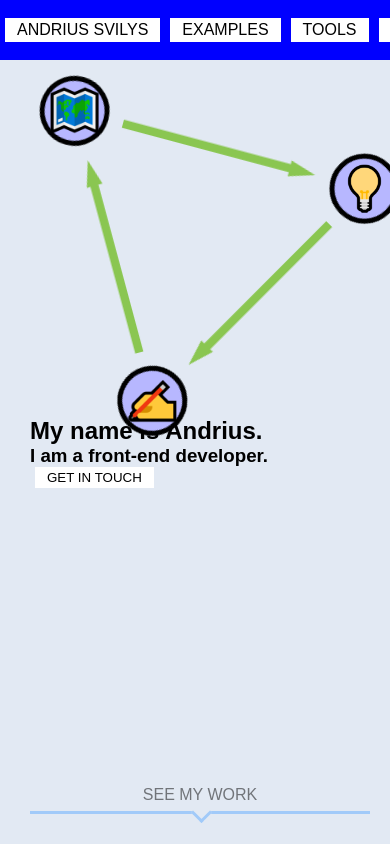
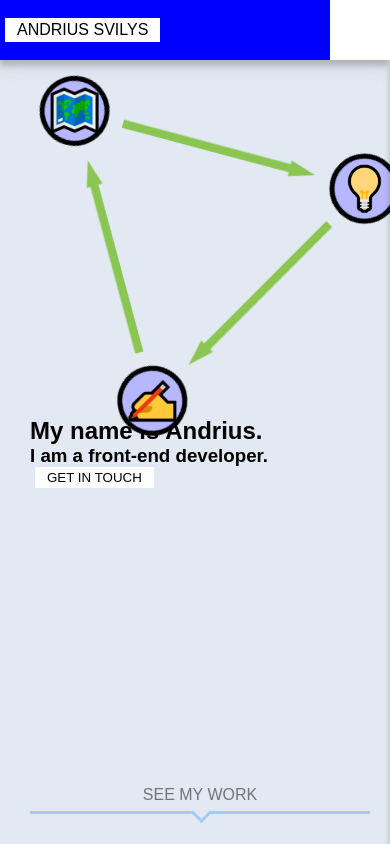
Before and after one commit to andriussvilys/landing-page, a React (Create React App) app: page / in a window 390 px wide. Built offline with nearby package versions, Linux system fonts and the light colour scheme.

Commit message:
mobile nav

```diff
--- a/src/App.js
+++ b/src/App.js
@@ -10,6 +10,11 @@ function App() {
           <a href="#kv">Andrius Svilys</a>
         </div>
         <div className="nav-links-container">
+          <div className="nav-links-hamburger"
+            onClick={() => {
+              document.querySelector(".nav-links-list").classList.toggle("links-list-display")
+            }}
+          ></div>
           <ul className="nav-links-list">
               <li className="nav-links-listItem">
                 <a href="#examples">Examples</a>
--- a/src/css/index.css
+++ b/src/css/index.css
@@ -52,6 +52,7 @@ main {
       grid-template-columns: [indent] 10px [content margin] 20px [content] calc(100% - 50px) [content margin] 20px;
   -ms-grid-rows: [kv] 100% 100%;
       grid-template-rows: [kv] 100% 100%;
+  scroll-behavior: smooth;
 }
 
 main section {
@@ -73,6 +74,8 @@ main section {
       -ms-flex-align: center;
           align-items: center;
   background-color: blue;
+  -webkit-box-shadow: 0 10px 20px rgba(189, 189, 189, 0.19), 0 6px 6px rgba(0, 0, 0, 0.23);
+          box-shadow: 0 10px 20px rgba(189, 189, 189, 0.19), 0 6px 6px rgba(0, 0, 0, 0.23);
 }
 
 .nav-links-list {
@@ -96,6 +99,15 @@ main section {
   white-space: nowrap;
   cursor: pointer;
   padding: 3px 12px;
+  display: -webkit-box;
+  display: -ms-flexbox;
+  display: flex;
+  -webkit-box-pack: center;
+      -ms-flex-pack: center;
+          justify-content: center;
+  -webkit-box-align: center;
+      -ms-flex-align: center;
+          align-items: center;
 }
 
 section {
@@ -134,6 +146,15 @@ section {
   white-space: nowrap;
   cursor: pointer;
   padding: 3px 12px;
+  display: -webkit-box;
+  display: -ms-flexbox;
+  display: flex;
+  -webkit-box-pack: center;
+      -ms-flex-pack: center;
+          justify-content: center;
+  -webkit-box-align: center;
+      -ms-flex-align: center;
+          align-items: center;
 }
 
 @-webkit-keyframes CTA-seemore {
@@ -190,12 +211,6 @@ section {
   -ms-flex-wrap: wrap;
       flex-wrap: wrap;
   opacity: 0.5;
-  -webkit-animation-name: CTA-seemore;
-          animation-name: CTA-seemore;
-  -webkit-animation-duration: 3s;
-          animation-duration: 3s;
-  -webkit-animation-iteration-count: infinite;
-          animation-iteration-count: infinite;
 }
 
 .CTA-seemore-text {
@@ -225,4 +240,49 @@ section {
   background-color: #e2e9f3;
   z-index: -1;
 }
+
+@media only screen and (max-width: 720px) {
+  .nav-links-list {
+    width: 70vw;
+    max-width: 300px;
+    height: calc(100% - 60px);
+    background-color: blue;
+    -webkit-box-orient: vertical;
+    -webkit-box-direction: normal;
+        -ms-flex-direction: column;
+            flex-direction: column;
+    -webkit-box-pack: start;
+        -ms-flex-pack: start;
+            justify-content: flex-start;
+    position: fixed;
+    z-index: 999;
+    right: 0;
+    -webkit-transform: translateX(100%);
+            transform: translateX(100%);
+    -webkit-transition: -webkit-transform 0.2s;
+    transition: -webkit-transform 0.2s;
+    transition: transform 0.2s;
+    transition: transform 0.2s, -webkit-transform 0.2s;
+    -webkit-box-shadow: inset 0 10px 20px rgba(0, 0, 0, 0.19), 0 6px 6px rgba(0, 0, 0, 0.23);
+            box-shadow: inset 0 10px 20px rgba(0, 0, 0, 0.19), 0 6px 6px rgba(0, 0, 0, 0.23);
+  }
+  .nav-links-listItem {
+    height: 40px;
+    width: 80%;
+    margin-bottom: 20px;
+  }
+  .nav-links-listItem:first-of-type {
+    margin-top: 40px;
+  }
+  .links-list-display {
+    -webkit-transform: translateX(0);
+            transform: translateX(0);
+  }
+  .nav-links-hamburger {
+    display: block;
+    height: 60px;
+    width: 60px;
+    background-color: white;
+  }
+}
 /*# sourceMappingURL=index.css.map */
--- a/src/css/index.scss
+++ b/src/css/index.scss
@@ -37,6 +37,9 @@ $accentColor: rgb(97, 171, 255);
     white-space: nowrap;
     cursor: pointer;
     padding: 3px 12px;
+    display: flex;
+    justify-content: center;
+    align-items: center;
 }
 $navHeight: 60px;
 .App{
@@ -56,6 +59,7 @@ main{
     display: grid;
     grid-template-columns: [indent] 10px [content margin] 20px [content] calc(100% - 50px) [content margin] 20px;
     grid-template-rows: [kv] 100% 100%;
+    scroll-behavior: smooth;
     section{
         grid-column-start: 1;
         grid-column-end: 5;
@@ -68,10 +72,12 @@ main{
     justify-content: space-between;
     align-items: center;
     background-color: blue;
+    box-shadow:0 10px 20px rgba(189, 189, 189, 0.19), 0 6px 6px rgba(0, 0, 0, 0.23);
 }
 .nav-links-list{
     list-style: none;
     @include centered;
+
 }
 .nav-logo, .nav-links-listItem{
     @include squareCTA;
@@ -79,14 +85,8 @@ main{
 section{
     height: 100%;
 }
-// main{
-//     grid-column-start: 3;
-//     grid-row-start: 2;
-//     grid-row-end: 3;
-// }
 
 .kv-container{
-    // padding-top: $navHeight;
     height: 100%;
     @include centered;
     position: relative;
@@ -127,10 +127,9 @@ section{
     flex-wrap: wrap;
     opacity: 0.5;
 
-    animation-name: CTA-seemore;
-    animation-duration: 3s;
-    animation-iteration-count: infinite;
-    // animation-timing-function: ease-in-out;
+    // animation-name: CTA-seemore;
+    // animation-duration: 3s;
+    // animation-iteration-count: infinite;
 }
 .CTA-seemore-text{
     text-transform: uppercase;
@@ -157,3 +156,39 @@ $caretHeight: 12px;
     background-color: $backgroundColor;
     z-index: -1;
 }
+
+@media only screen and (max-width: 720px){
+    .nav-links-list{
+        // display: none;
+        width: 70vw;
+        max-width: 300px;
+        height: calc(100% - #{$navHeight});
+        background-color: blue;
+        flex-direction: column;
+        justify-content: flex-start;
+        position: fixed;
+        z-index: 999;
+        right: 0;
+        transform: translateX(100%);
+        transition: transform 0.2s;
+        box-shadow: inset 0 10px 20px rgba(0, 0, 0, 0.19), 0 6px 6px rgba(0, 0, 0, 0.23);
+    }
+    .nav-links-listItem{
+        height: 40px;
+        width: 80%;
+        margin-bottom: 20px;
+    }
+    .nav-links-listItem:first-of-type{
+        margin-top: 40px;
+    }
+    .links-list-display{
+        // display: flex;
+        transform: translateX(0);
+    }
+    .nav-links-hamburger{
+        display:block;
+        height: $navHeight;
+        width: $navHeight;
+        background-color: white;
+    }
+}
```
Also changed, not shown: 1 other file (tests, documents, lock files or other folders).
